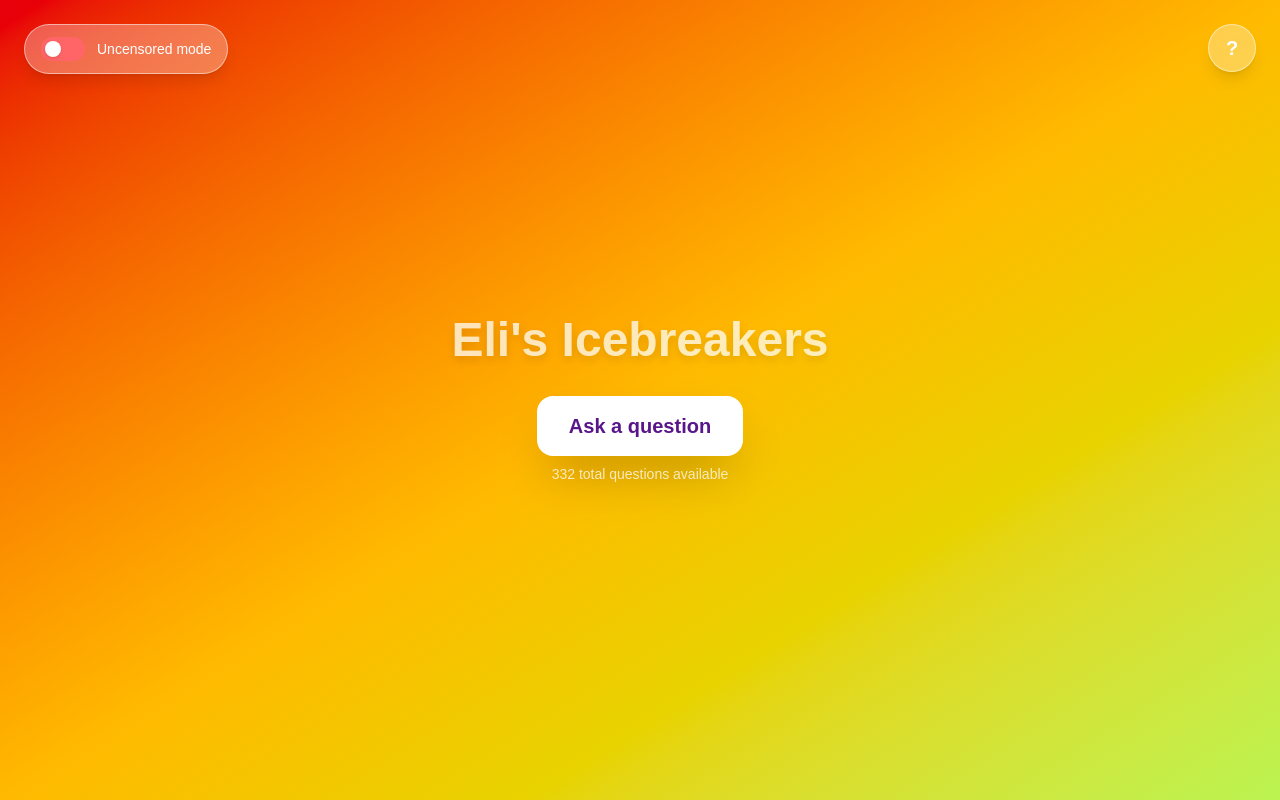
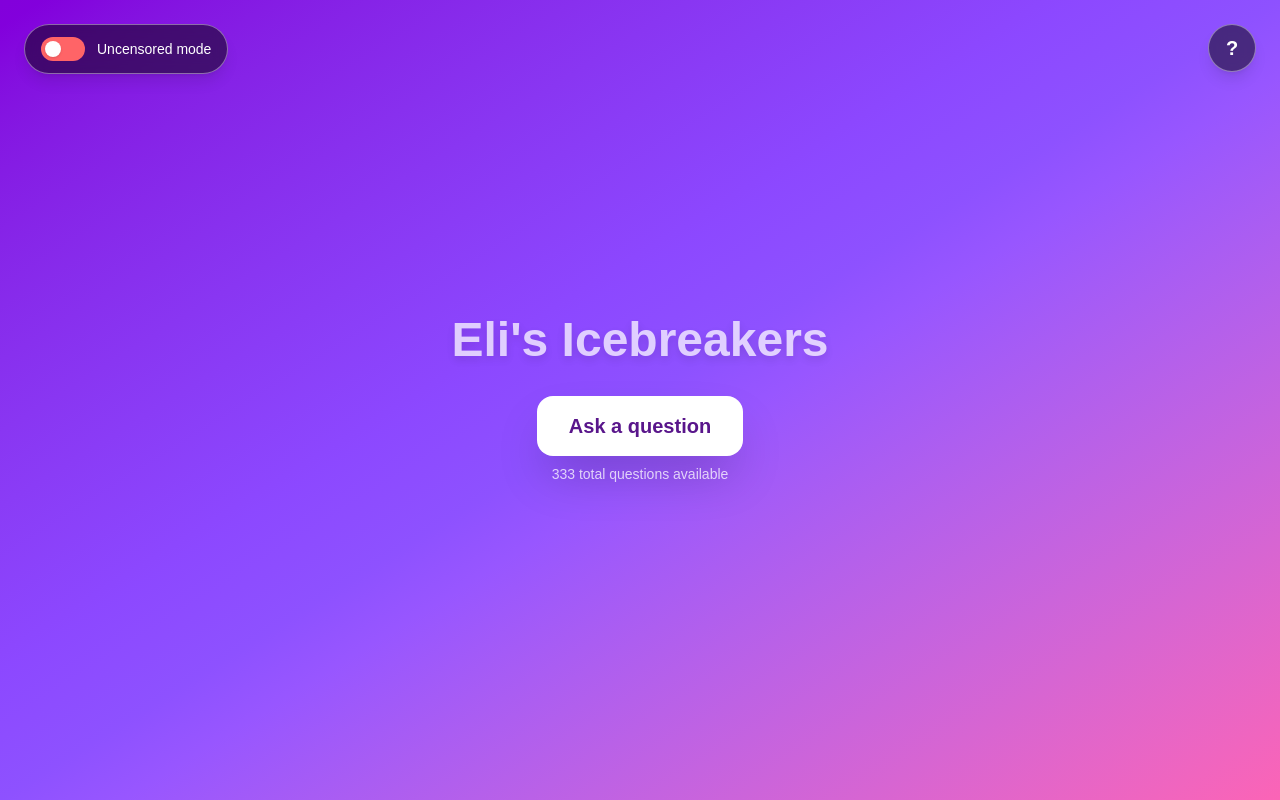
Before and after one commit to OliOliKT/elis-icebreakers, a Next.js app: page / in a window 1280 px wide. Built offline with nearby package versions, Linux system fonts and the light colour scheme.

Commit message:
More gradients

```diff
--- a/public/questions.json
+++ b/public/questions.json
@@ -14,6 +14,7 @@
     "How do you feel about Facebook knowingly amplifying misinformation because outrage increases ad revenue?",
     "What is your dream job?",
     "Where do you see yourself in 5 to 10 years?",
+    "Would you shave your head for $100?",
     "If you could speak another language fluently, which one would it be?",
     "What is your favorite song ever?",
     "Do you prefer rap or classic rock?",
--- a/src/app/page.tsx
+++ b/src/app/page.tsx
@@ -8,15 +8,36 @@ interface QuestionsData {
 }
 
 const gradients = [
-  'from-purple-700 via-pink-500 to-red-400',
-  'from-blue-700 via-indigo-500 to-purple-400',
-  'from-green-600 via-teal-400 to-cyan-300',
-  'from-yellow-600 via-orange-400 to-pink-400',
-  'from-rose-600 via-fuchsia-500 to-indigo-500',
-  'from-sky-600 via-blue-400 to-indigo-300',
-  'from-red-600 via-amber-400 to-lime-300',
-  'from-emerald-600 via-teal-300 to-cyan-500',
-  'from-indigo-700 via-violet-500 to-pink-300',
+  'from-purple-800 via-pink-600 to-red-500',
+  'from-blue-800 via-indigo-600 to-purple-500',
+  'from-green-700 via-teal-500 to-cyan-400',
+  'from-yellow-700 via-orange-500 to-pink-500',
+  'from-rose-700 via-fuchsia-600 to-indigo-600',
+  'from-sky-700 via-blue-500 to-indigo-400',
+  'from-red-700 via-amber-500 to-lime-400',
+  'from-emerald-700 via-teal-400 to-cyan-600',
+  'from-indigo-800 via-violet-600 to-pink-400',
+  'from-slate-800 via-gray-600 to-blue-400',
+  'from-orange-700 via-red-500 to-pink-400',
+  'from-violet-800 via-purple-600 to-fuchsia-500',
+  'from-teal-800 via-green-600 to-lime-500',
+  'from-pink-700 via-rose-500 to-orange-400',
+  'from-cyan-800 via-blue-600 to-purple-500',
+  'from-lime-700 via-yellow-500 to-orange-400',
+  'from-fuchsia-800 via-pink-600 to-red-500',
+  'from-amber-700 via-yellow-500 to-green-400',
+  'from-emerald-800 via-cyan-600 to-blue-500',
+  'from-rose-800 via-red-600 to-amber-500',
+  'from-indigo-700 via-blue-500 to-cyan-400',
+  'from-purple-700 via-violet-500 to-pink-400',
+  'from-blue-700 via-cyan-500 to-teal-400',
+  'from-green-800 via-emerald-600 to-teal-500',
+  'from-red-800 via-rose-600 to-pink-500',
+  'from-yellow-800 via-amber-600 to-orange-500',
+  'from-violet-700 via-fuchsia-500 to-rose-400',
+  'from-slate-700 via-zinc-500 to-gray-400',
+  'from-orange-800 via-amber-600 to-yellow-500',
+  'from-teal-700 via-cyan-500 to-blue-400',
 ];
 
 export default function Home() {
@@ -125,7 +146,7 @@ export default function Home() {
       {/* Rules Tooltip Icon */}
       <button
         data-rules-button
-        className="absolute top-6 right-6 text-white text-xl font-bold bg-white/30 backdrop-blur-sm w-12 h-12 rounded-full hover:bg-white/50 transition cursor-pointer shadow-lg border border-white/50 flex items-center justify-center"
+        className="absolute top-6 right-6 text-white text-xl font-bold bg-black/50 backdrop-blur-sm w-12 h-12 rounded-full hover:bg-black/60 transition cursor-pointer shadow-lg border border-white/40 flex items-center justify-center"
         onClick={() => setShowRules(!showRules)}
         aria-label="Show rules"
       >
@@ -133,7 +154,7 @@ export default function Home() {
       </button>
 
       {/* Safe Mode Toggle */}
-      <div className="absolute top-6 left-6 flex items-center space-x-3 bg-white/30 backdrop-blur-sm px-4 py-3 rounded-full shadow-lg border border-white/50">
+      <div className="absolute top-6 left-6 flex items-center space-x-3 bg-black/50 backdrop-blur-sm px-4 py-3 rounded-full shadow-lg border border-white/40">
         <button
           onClick={toggleSafeMode}
           className={`relative inline-flex h-6 w-11 items-center rounded-full transition-colors focus:outline-none focus:ring-2 focus:ring-white/50 cursor-pointer ${
```
